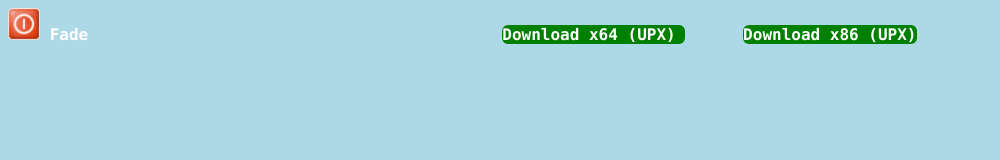
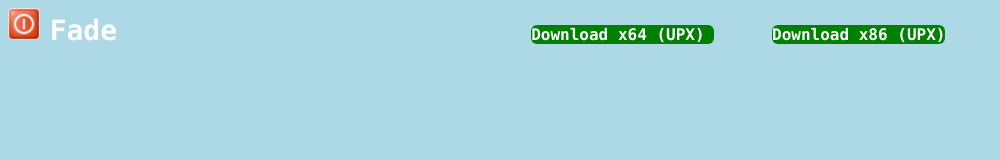
Before and after one commit to bfffggh/fade, a plain HTML site: page index.html in a window 1280 px wide. Shown: the whole page, without its empty margins (0-1000 px from the left). Drawn offline with Linux system fonts and the light colour scheme.

Commit message:
Update index.html

```diff
--- a/index.html
+++ b/index.html
@@ -6,9 +6,9 @@
 </head>
 <body style="background-color:lightblue;font-family:Consolas,monaco,monospace">
     <div class="topbar">
-        <a href="bfffggh.github.io/fade" style="text-decoration:none;color:white">
+        <a href="https://bfffggh.github.io/fade" style="text-decoration:none;color:white">
             <img src="fade.ico" width="32px" height="32px">
-            <b>Fade</b>
+            <b style="font-size:28px">Fade</b>
         </a>
         <x style="margin-left:32%">
             <a href="https://github.com/bfffggh/fade/releases/download/v1.0/fade64.exe" style="background-color:green;border-radius:6px;color:white;text-decoration:none">
```
